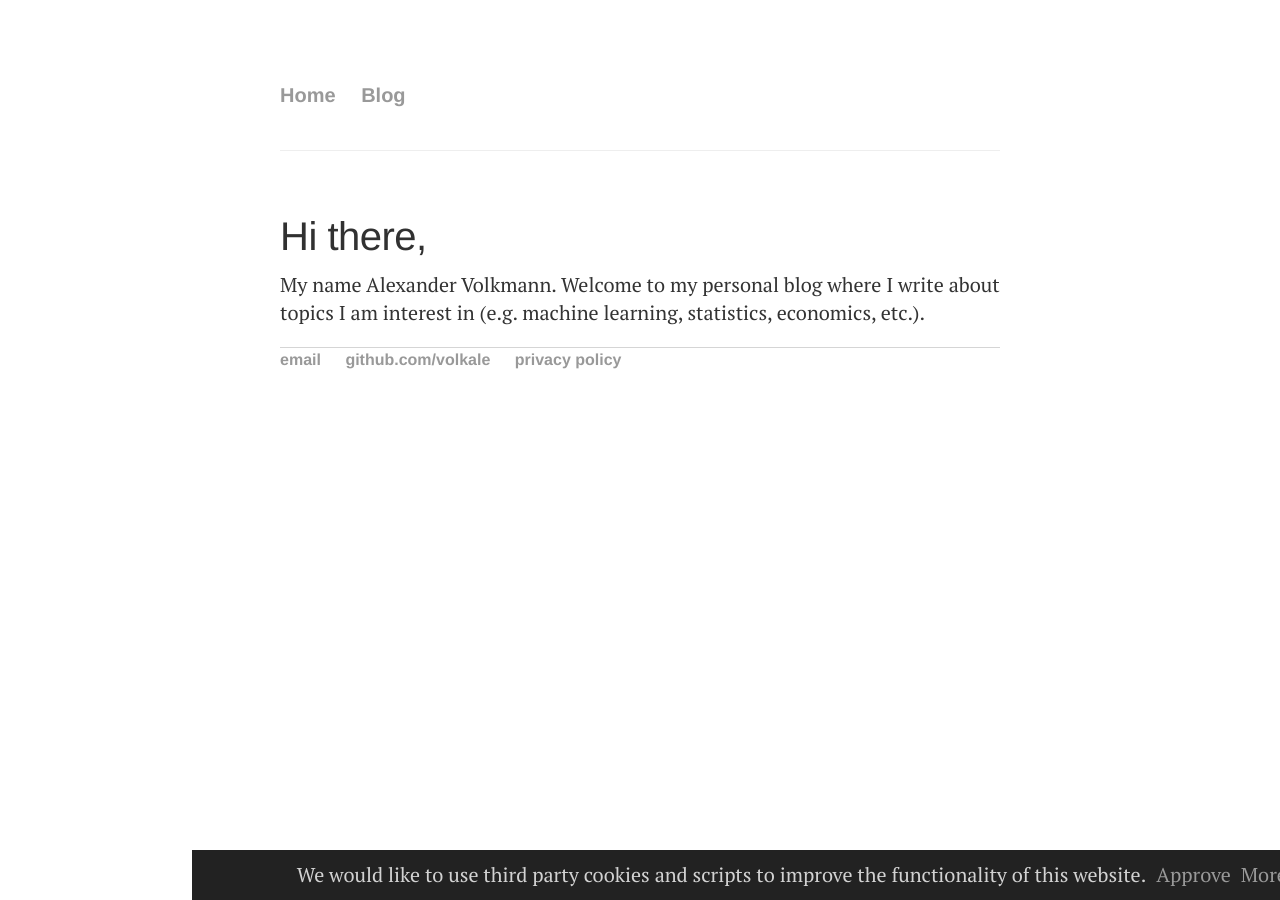
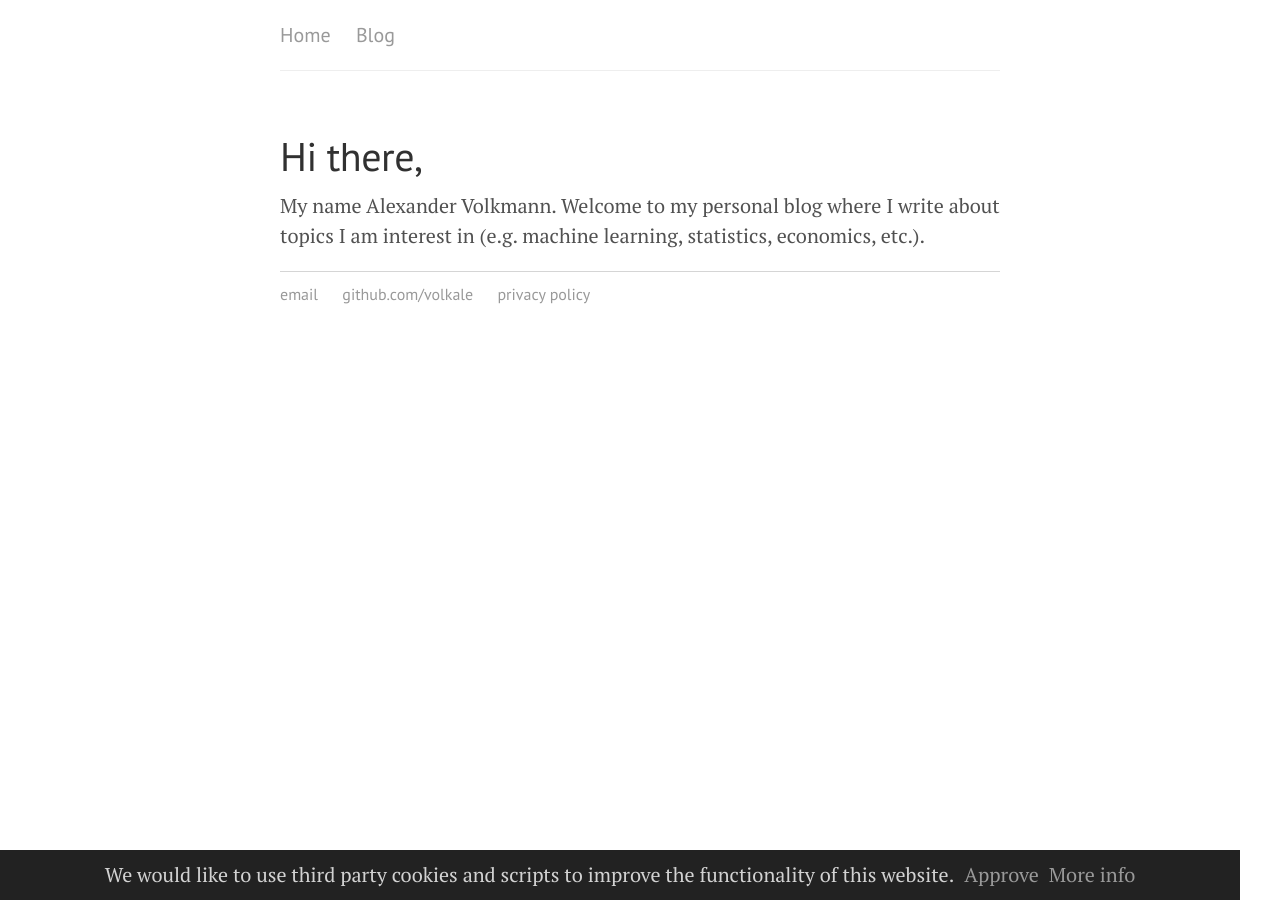
Before and after one commit to volkale/volkale.github.io, a Jekyll site: the page built from index.html, in a window 1280 px wide. Built offline with Jekyll 4.4.1, drawn with Linux system fonts in a browser that asks for light colours.

Commit message:
Update main.css

```diff
--- a/css/main.css
+++ b/css/main.css
@@ -1,17 +1,14 @@
-body {
-    margin: 60px auto;
-    width: 70%;
-}
 nav ul, footer ul {
-    font-family:'Helvetica', 'Arial', 'Sans-Serif';
-    padding: 0px;
+    font-family: "PT Sans", Helvetica, Arial, sans-serif;
+    padding: 0;
     list-style: none;
-    font-weight: bold;
+    margin: 0;
 }
 nav ul li, footer ul li {
     display: inline;
     margin-right: 20px;
 }
+
 a {
     text-decoration: none;
     color: #999;
@@ -19,16 +16,9 @@
 a:hover {
     text-decoration: underline;
 }
-h1 {
-/*     font-size: 3em; */
-    font-family:'Helvetica', 'Arial', 'Sans-Serif';
-}
-p {
-/*     font-size: 1.5em; */
-    line-height: 1.4em;
-    color: #333;
-}
+
 footer {
+    padding-top: .5rem;
     border-top: 1px solid #d5d5d5;
     font-size: .8em;
 }
```
